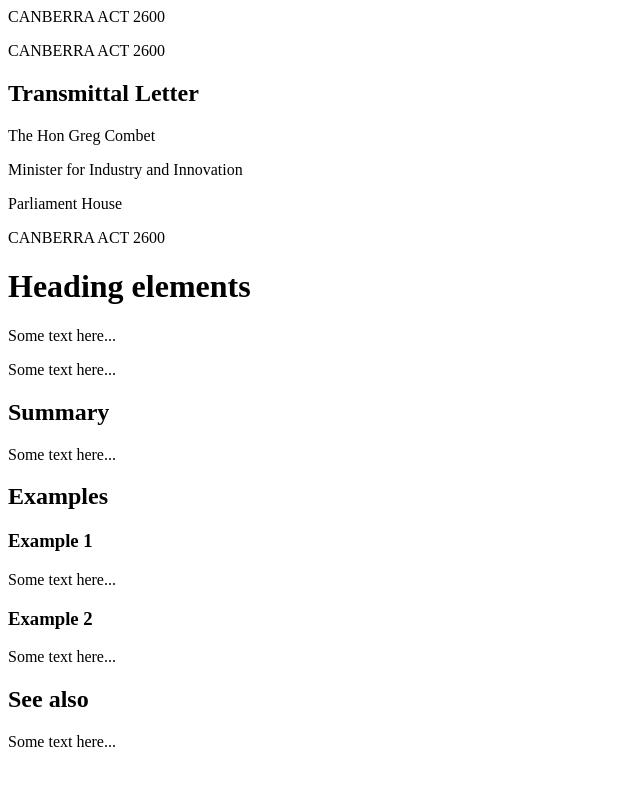
After one commit to jozhao/htmlimport, a PHP site: page /examples/local/simple.html in a window 1280 px wide. The commit adds this page. Shown: the top 786 px of the page, without its empty margins (0-640 px from the left). Run offline with PHP 8.4, Linux system fonts and the light colour scheme.

Commit message:
Add local example

```diff
--- /dev/null
+++ b/examples/local/simple.html
@@ -0,0 +1,22 @@
+<p class="no-indent">CANBERRA ACT 2600</p>
+<p class="no-indent">CANBERRA ACT 2600</p>
+<h2 id="h2_2">Transmittal Letter</h2>
+<p class="new-section">The Hon Greg Combet</p>
+<p class="no-indent">Minister for Industry and Innovation</p>
+<p class="no-indent">Parliament House</p>
+<p class="no-indent">CANBERRA ACT 2600</p>
+<h1>Heading elements</h1>
+<p>Some text here...</p>
+<p>Some text here...</p>
+<h2>Summary</h2>
+<p>Some text here...</p>
+
+<h2>Examples</h2>
+<h3>Example 1</h3>
+<p>Some text here...</p>
+
+<h3>Example 2</h3>
+<p>Some text here...</p>
+
+<h2>See also</h2>
+<p>Some text here...</p>
```
Also changed, not shown: examples/local/index.php (+8 -3 lines), src/Parser/ParserAbstract.php (+8 -1 lines), src/Processor/Processor.php (added, +23 -0 lines), src/Processor/ProcessorAbstract.php (+100 -1 lines), src/Processor/ProcessorInterface.php (+24 -0 lines), src/Processor/ProcessorMethods.php (added, +40 -0 lines).
